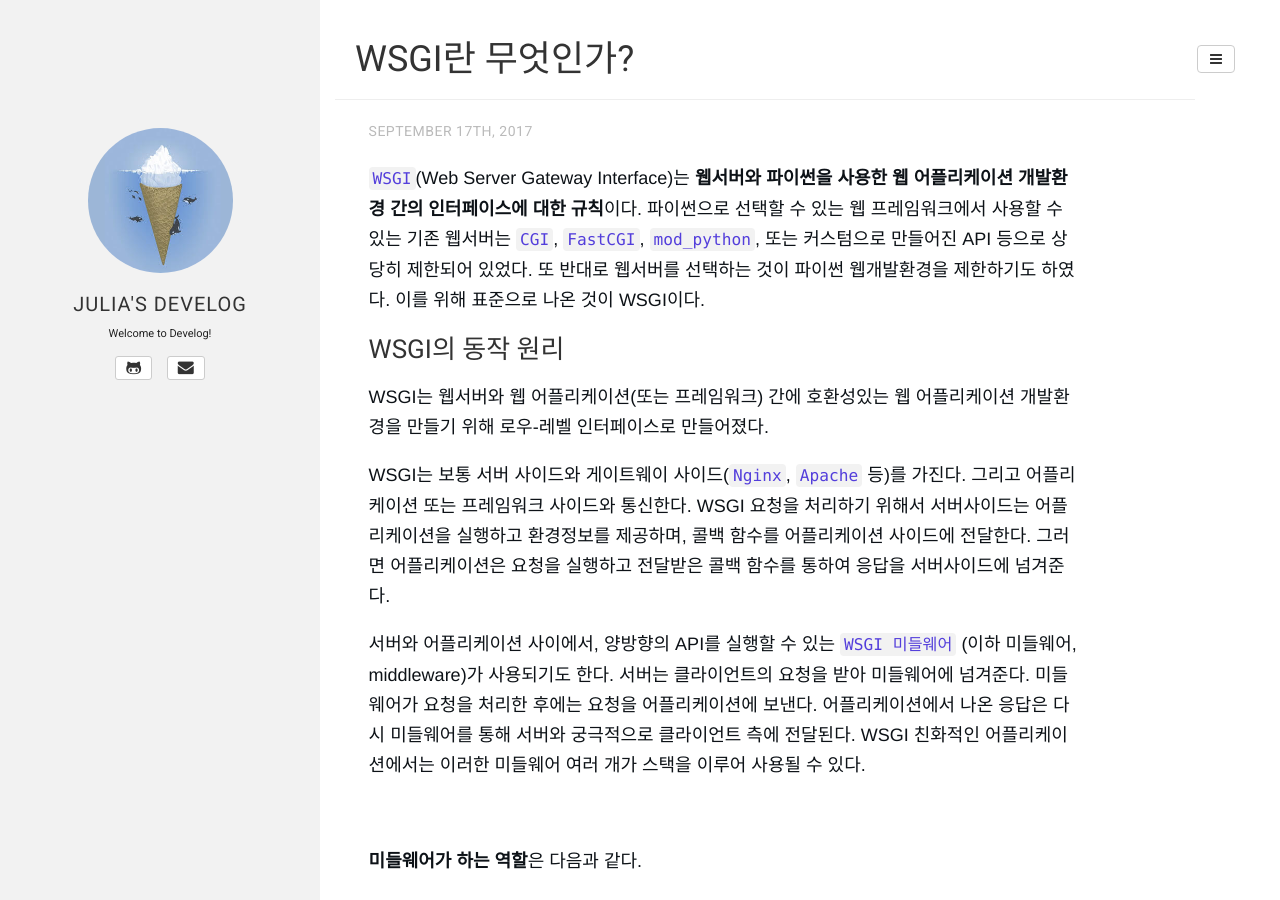
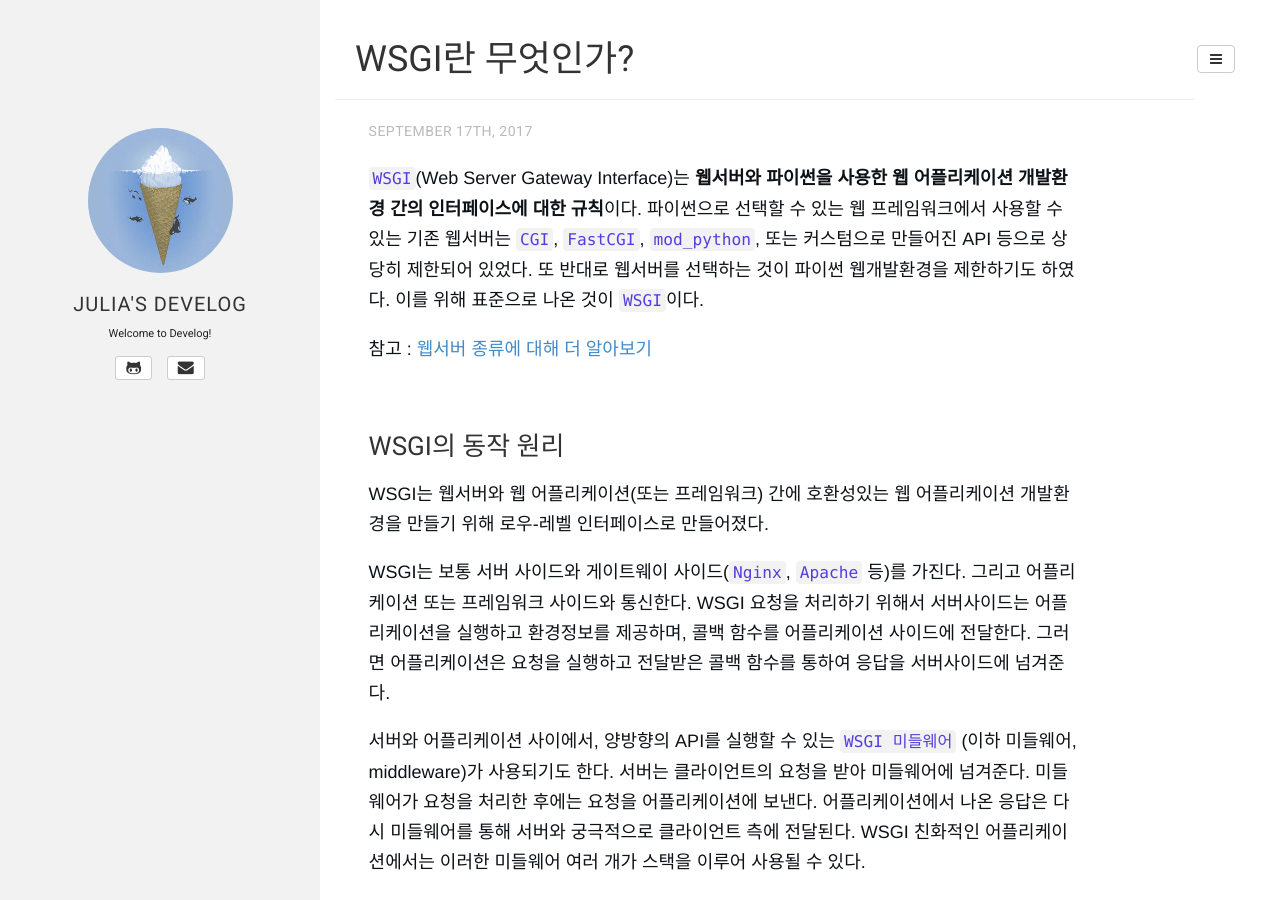
Before and after one commit to juliahwang/juliahwang.github.io, a Jekyll site: the page built from _posts/2017-09-17-WSGI란무엇인가?.md, in a window 1280 px wide and 900 px high. Built offline with Jekyll 4.4.1, drawn with Linux system fonts in a browser that asks for light colours; some web fonts are replaced; comment, search, counter and statistics services are not loaded.

Commit message:
modify settings and post:WSGI

```diff
--- a/_config.yml
+++ b/_config.yml
@@ -44,4 +44,4 @@ plugins:
 include:
   - _site
 
-theme: jekyll-theme-slate
+# theme: jekyll-theme-slate
--- a/_posts/2017-09-17-WSGI란무엇인가?.md
+++ b/_posts/2017-09-17-WSGI란무엇인가?.md
@@ -6,8 +6,11 @@ tags: [네트워크, 파이썬, WSGI]
 description:
 ---
 
-`WSGI`(Web Server Gateway Interface)는 **웹서버와 파이썬을 사용한 웹 어플리케이션 개발환경 간의 인터페이스에 대한 규칙**이다. 파이썬으로 선택할 수 있는 웹 프레임워크에서 사용할 수 있는 기존 웹서버는 `CGI`, `FastCGI`, `mod_python`, 또는 커스텀으로 만들어진 API 등으로 상당히 제한되어 있었다. 또 반대로 웹서버를 선택하는 것이 파이썬 웹개발환경을 제한하기도 하였다. 이를 위해 표준으로 나온 것이 WSGI이다.
+`WSGI`(Web Server Gateway Interface)는 **웹서버와 파이썬을 사용한 웹 어플리케이션 개발환경 간의 인터페이스에 대한 규칙**이다. 파이썬으로 선택할 수 있는 웹 프레임워크에서 사용할 수 있는 기존 웹서버는 `CGI`, `FastCGI`, `mod_python`, 또는 커스텀으로 만들어진 API 등으로 상당히 제한되어 있었다. 또 반대로 웹서버를 선택하는 것이 파이썬 웹개발환경을 제한하기도 하였다. 이를 위해 표준으로 나온 것이 `WSGI`이다.
 
+참고 : <a href="http://nichol.as/benchmark-of-python-web-servers" target="_blank">웹서버 종류에 대해 더 알아보기</a>
+
+<br>
 
 ## WSGI의 동작 원리
 
```
